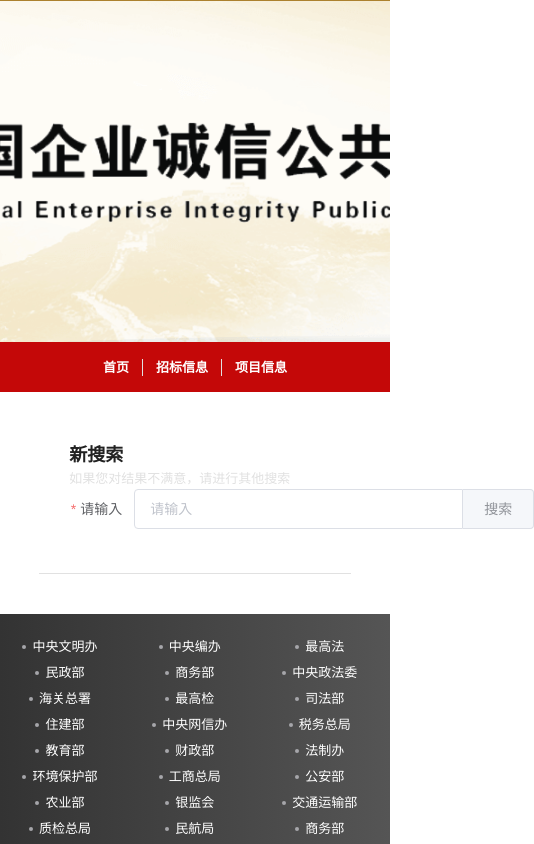
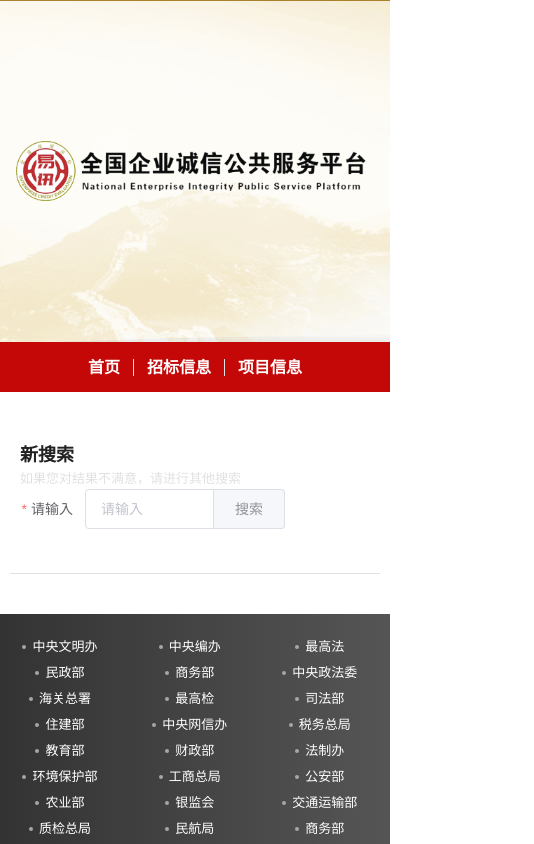
Before and after one commit to zhanhgao/zy-template, a Vue app: page /policy/project in a window 390 px wide. Shown: the top 844 px of the page, 534 px wide, since content can reach past the window. Built offline with nearby package versions, Linux system fonts and the light colour scheme.

Commit message:
1、适配手机

```diff
--- a/src/layout/components/header/index.vue
+++ b/src/layout/components/header/index.vue
@@ -61,4 +61,5 @@
     width: 900px;
   }
 }
+@import "@/style/media.scss";
 </style>
--- a/src/style/layout.scss
+++ b/src/style/layout.scss
@@ -71,7 +71,7 @@
 
   section {
     a {
-      font-size: 13px;
+      font-size: 16px;
       color: #ffffff;
       font-weight: bold;
     }
--- a/src/style/media.scss
+++ b/src/style/media.scss
@@ -23,3 +23,23 @@
     padding: 20px;
   }
 }
+@media only screen and (max-width: 560px) {
+  .header img{
+      width: 350px;
+  }
+  .className{
+    .title{
+      padding-left: 10px;
+    }
+    .el-input{
+      width: 200px;
+    }
+  }
+  .lists{
+    padding-left: 10px;
+  }
+  .pageMain{
+    width: 100%;
+    max-width: 100%;
+  }
+}
```
